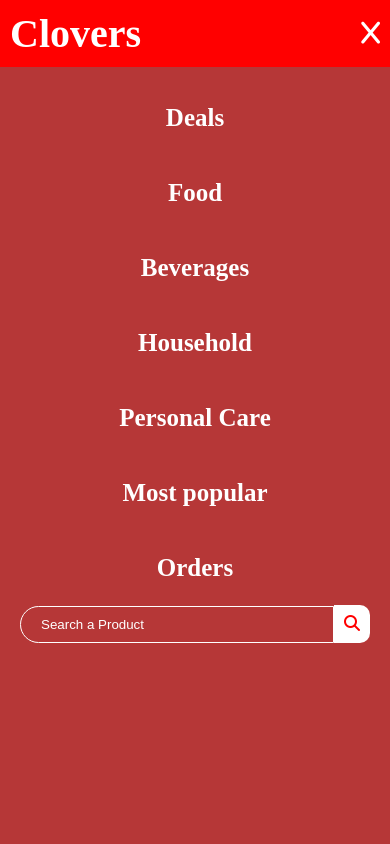
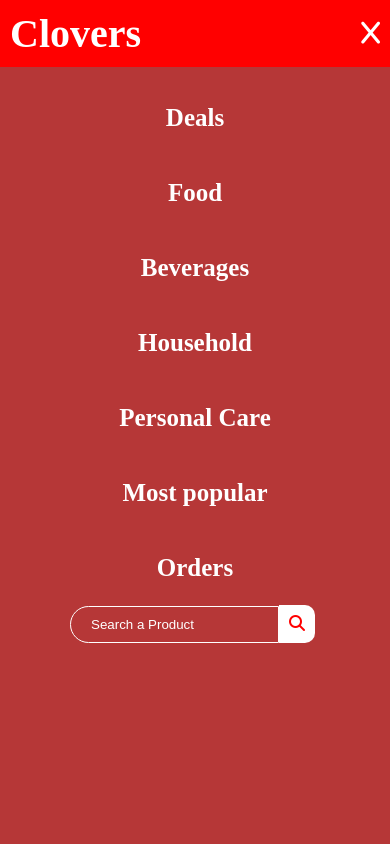
Before and after one commit to Topsyfash/Essentials, a plain HTML site: page index.html in a window 390 px wide. Both pictures are taken after a click on the element 369 px from the left and 33 px from the top of the page. Shown: the top 844 px of the page. Drawn offline with nearby package versions, Linux system fonts and the light colour scheme.

Commit message:
updated index.css

```diff
--- a/index.css
+++ b/index.css
@@ -512,7 +512,7 @@ nav .link-container .dropdown{
         padding: 20px;
         background-color: rgb(182, 55, 55);
         line-height: 3;
-        width: 100%;
+        width: 100vw;
         height: 100%;
         text-align: center;
         margin: auto;
@@ -590,4 +590,8 @@ nav .link-container .dropdown{
     .payments .methods{
         gap: 10px;
     }
+    .search {
+        width: 70%;
+        margin:0 50px;
+    }
 }
```
